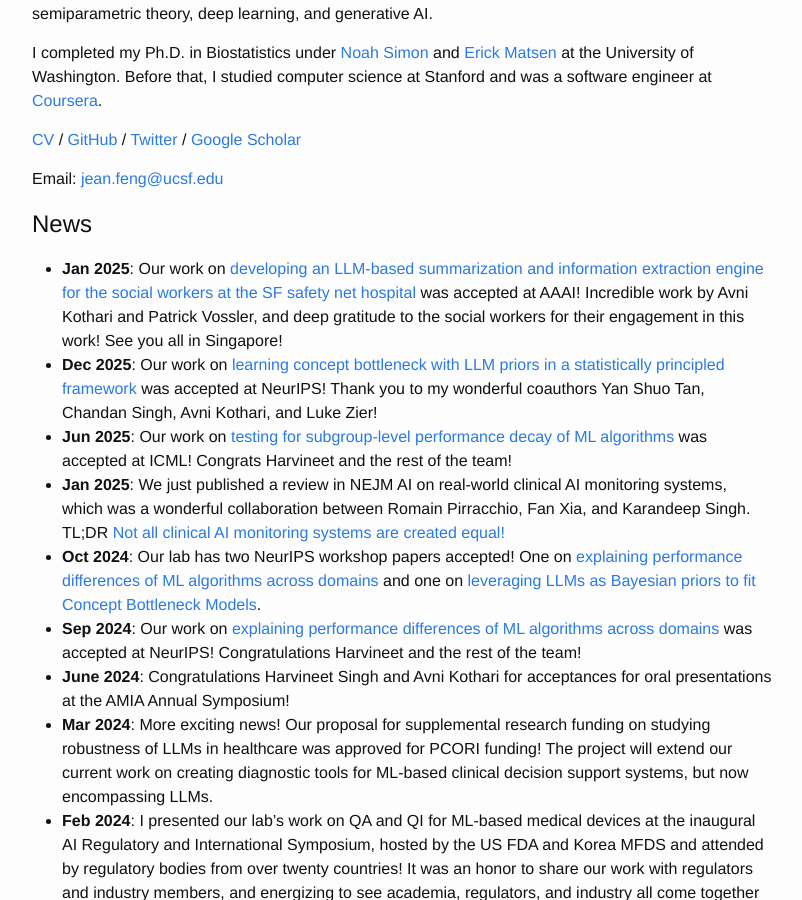
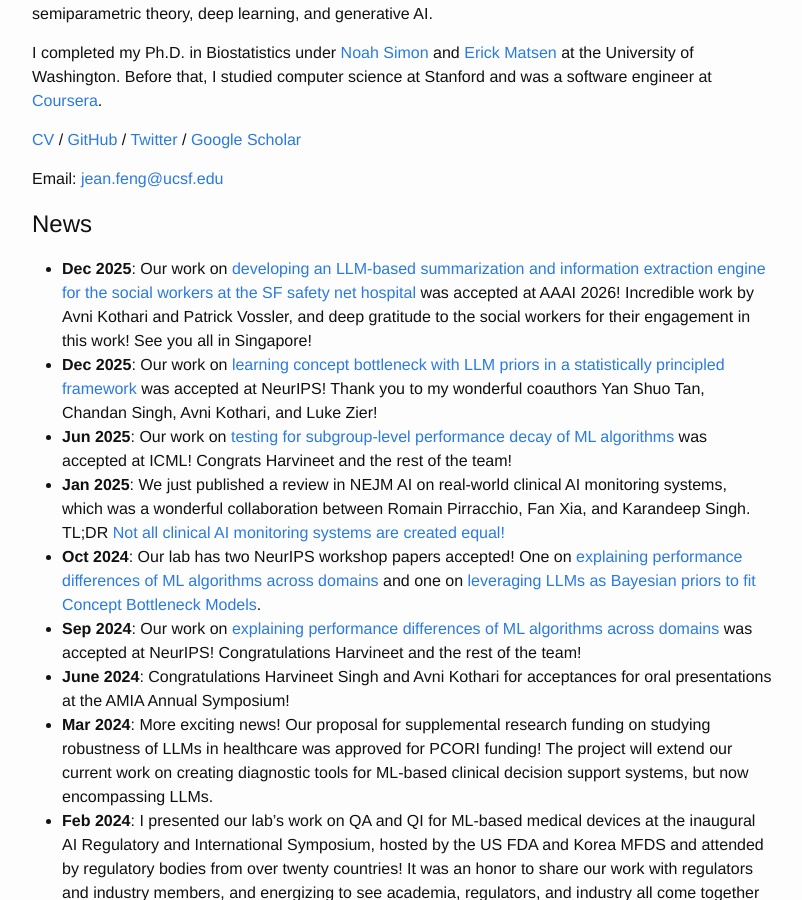
Before and after one commit to jjfeng/jjfeng.github.io, a Jekyll site: the page built from index.md, in a window 1280 px wide and 900 px high, scrolled down 408 px. Shown: the whole window, without its empty margins (238-1040 px from the left). Built offline with Jekyll 4.4.1, drawn with Linux system fonts in a browser that asks for light colours.

Commit message:
update index

```diff
--- a/index.md
+++ b/index.md
@@ -46,7 +46,7 @@
 </script><noscript>Sorry, you need Javascript on to email.</noscript>
 
 ## News
-- **Jan 2025**: Our work on [developing an LLM-based summarization and information extraction engine for the social workers at the SF safety net hospital](https://arxiv.org/abs/2508.08504) was accepted at AAAI! Incredible work by Avni Kothari and Patrick Vossler, and deep gratitude to the social workers for their engagement in this work! See you all in Singapore!
+- **Dec 2025**: Our work on [developing an LLM-based summarization and information extraction engine for the social workers at the SF safety net hospital](https://arxiv.org/abs/2508.08504) was accepted at AAAI 2026! Incredible work by Avni Kothari and Patrick Vossler, and deep gratitude to the social workers for their engagement in this work! See you all in Singapore!
 - **Dec 2025**: Our work on [learning concept bottleneck with LLM priors in a statistically principled framework](https://neurips.cc/virtual/2025/loc/san-diego/poster/116029) was accepted at NeurIPS! Thank you to my wonderful coauthors Yan Shuo Tan, Chandan Singh, Avni Kothari, and Luke Zier!
 - **Jun 2025**: Our work on [testing for subgroup-level performance decay of ML algorithms](https://icml.cc/virtual/2025/poster/45315) was accepted at ICML! Congrats Harvineet and the rest of the team!
 - **Jan 2025**: We just published a review in NEJM AI on real-world clinical AI monitoring systems, which was a wonderful collaboration between Romain Pirracchio, Fan Xia, and Karandeep Singh. TL;DR [Not all clinical AI monitoring systems are created equal!](https://ai.nejm.org/doi/full/10.1056/AIra2400657)
```
